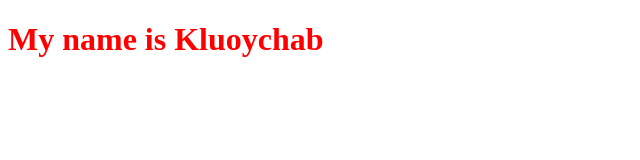
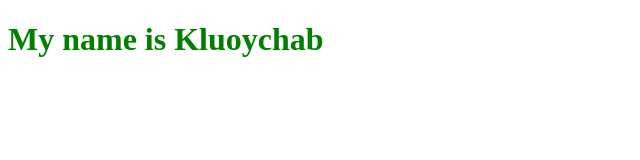
Before and after one commit to kluoysupisara/first-github-project, a plain HTML site: page index.html in a window 1280 px wide. Shown: the whole page, without its empty margins (0-640 px from the left). Drawn offline with Linux system fonts and the light colour scheme.

Commit message:
cssstart

```diff
--- a/index.html
+++ b/index.html
@@ -4,7 +4,7 @@
     <meta charset="UTF-8">
     <meta http-equiv="X-UA-Compatible" content="IE=edge">
     <meta name="viewport" content="width=device-width, initial-scale=1.0">
-    <title>Document</title>
+    <title>CSSSHEET</title>
     <link rel="stylesheet" href="style.css">
 </head>
 <body>
--- a/style.css
+++ b/style.css
@@ -1,3 +1,3 @@
-* {
-    color:red;
+h1 {
+    color:green;
 }
```
